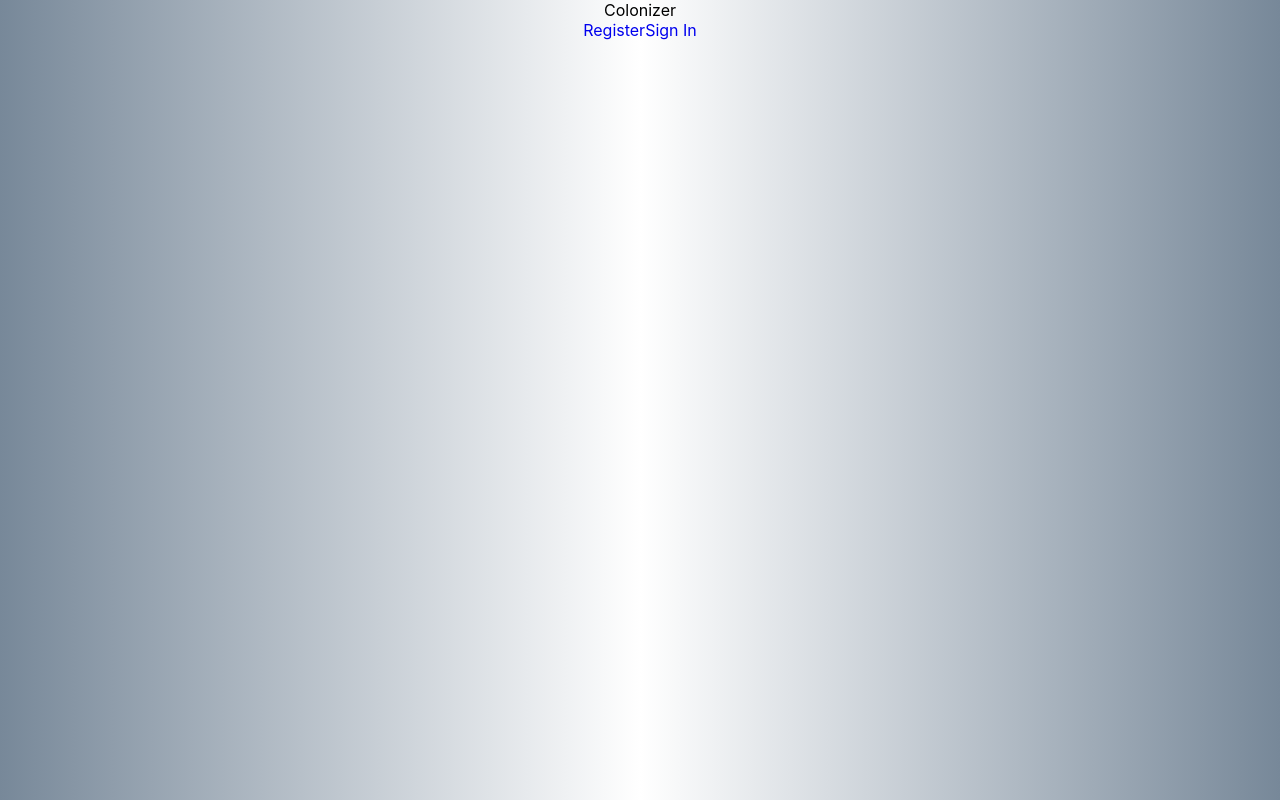
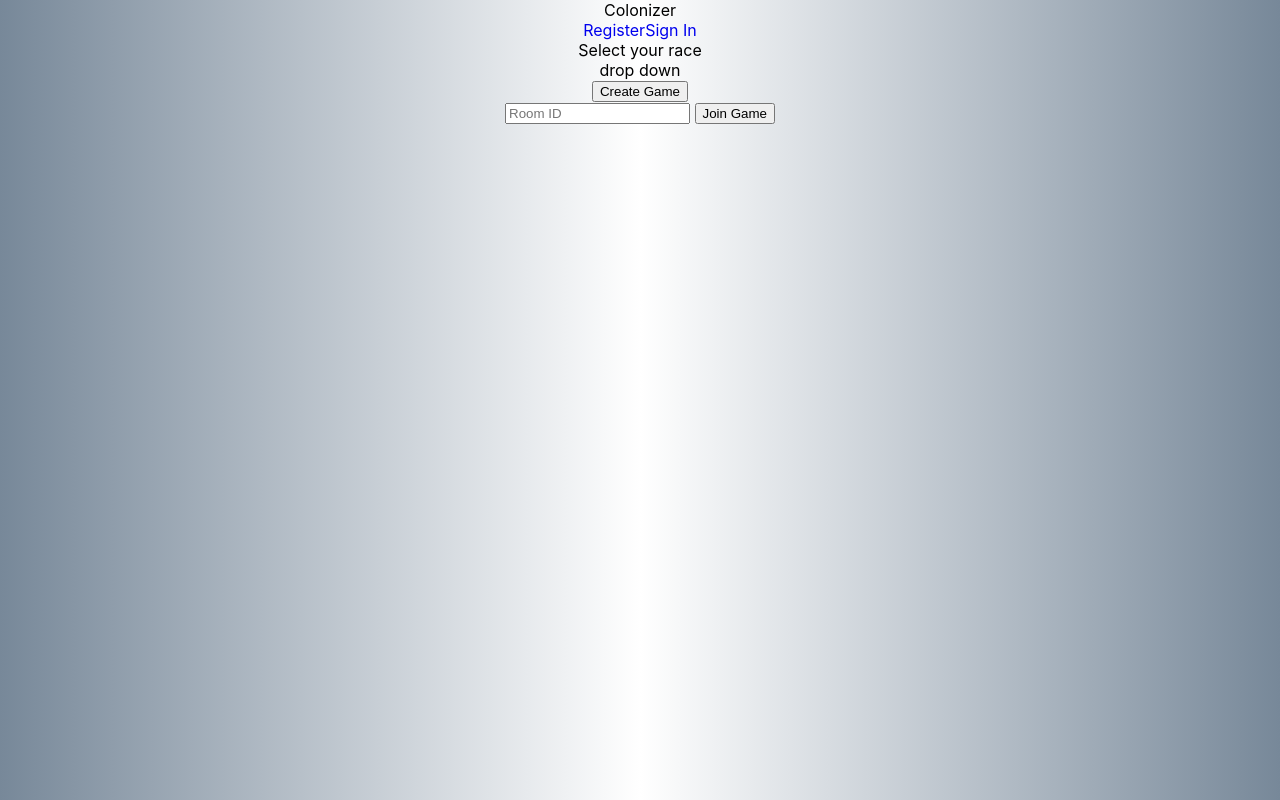
Before and after one commit to fredy-laksmono/colonizer, a React (Create React App) app in the folder client/: page /home in a window 1280 px wide. Built offline with nearby package versions, Linux system fonts and the light colour scheme; no server answers.

Commit message:
Add: Initial game setup page

```diff
--- a/client/src/components/GameSetup.jsx
+++ b/client/src/components/GameSetup.jsx
@@ -1,4 +1,11 @@
-const GameSetup = () => {
-    return
+const GameSetup = ({socket}) => {
+
+    let toRender = (<div>
+        <div>Select your race</div>
+        <div>drop down</div>
+        <div><button>Create Game</button></div>
+        <div><input placeholder="Room ID" type="text"/> <button>Join Game</button></div>
+    </div>)
+    return toRender
 }
 export default GameSetup
--- a/client/src/components/Nav.jsx
+++ b/client/src/components/Nav.jsx
@@ -8,7 +8,7 @@ const Nav = ({ authenticated, user, handleLogOut }) => {
           <div></div>
           <div className='signin-nav-menu'>
             <div></div>
-            <div className='click-able'>Play</div>
+            <Link to="/home" style={{textDecoration: 'none'}}>Play</Link>
             <Link to="/races" style={{textDecoration: 'none'}}>Race</Link>
             <div></div>
           </div>
--- a/client/src/components/RaceCard.jsx
+++ b/client/src/components/RaceCard.jsx
@@ -81,6 +81,8 @@ const RaceCard = ({race, triggerUpdate}) => {
                   id="small"
                   value={raceForm.small}
                   type="number"
+                  min="0"
+                  max="3"
                 />
               </div>
               <div>
@@ -91,6 +93,8 @@ const RaceCard = ({race, triggerUpdate}) => {
                   id="medium"
                   value={raceForm.medium}
                   type="number"
+                  min="0"
+                  max="3"
                 />
               </div>
               <div>
@@ -101,6 +105,8 @@ const RaceCard = ({race, triggerUpdate}) => {
                   id="large"
                   value={raceForm.large}
                   type="number"
+                  min="0"
+                  max="3"
                 />
               </div>
               {submitButtonRender}
--- a/client/src/pages/Home.js
+++ b/client/src/pages/Home.js
@@ -1,5 +1,6 @@
 import { useEffect, useState } from "react";
 import Game from "./Game";
+import GameSetup from "../components/GameSetup";
 import { useNavigate } from "react-router-dom";
 
 const Home = ({ socket, authenticated, user, inGame, toggleInGame }) => {
@@ -91,7 +92,9 @@ const Home = ({ socket, authenticated, user, inGame, toggleInGame }) => {
           <Game socket={socket} isHost={isHost} isRunCounter={isRunCounter} />
         </div>
       ) : (
-        <div></div>
+        <div>
+          <GameSetup socket={socket} />
+        </div>
       )}
     </div>
   );
--- a/client/src/pages/RaceDetail.js
+++ b/client/src/pages/RaceDetail.js
@@ -111,30 +111,36 @@ const RaceDetail = ({ user, authenticated }) => {
           <label>Balance: {balance}</label>
         </div>
         <div>
-          <label>Small unit</label>
+          <label>Small unit </label>
           <input
             onChange={handleUnitUpdate}
             id="small"
             value={raceForm.small}
             type="number"
+            min="0"
+            max="3"
           />
         </div>
         <div>
-          <label>Medium unit</label>
+          <label>Medium unit </label>
           <input
             onChange={handleUnitUpdate}
             id="medium"
             value={raceForm.medium}
             type="number"
+            min="0"
+            max="3"
           />
         </div>
         <div>
-          <label>Large unit</label>
+          <label>Large unit </label>
           <input
             onChange={handleUnitUpdate}
             id="large"
             value={raceForm.large}
             type="number"
+            min="0"
+            max="3"
           />
         </div>
         <div>{motherShipRender}</div>
```
